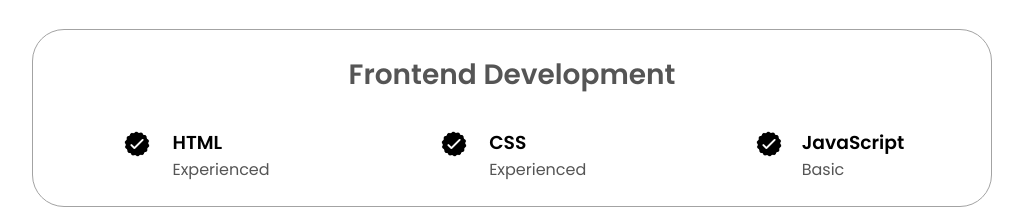
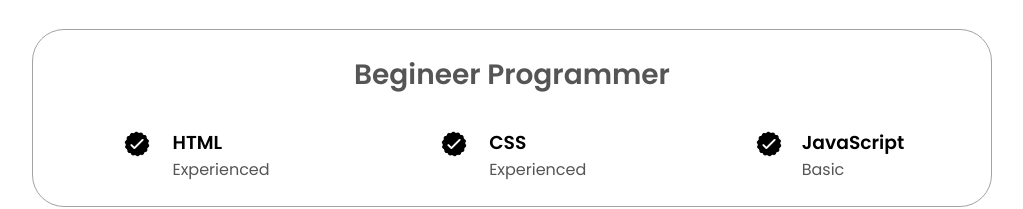
Before and after one commit to Codeas061/website, a plain HTML site: page index.html in a window 1280 px wide. Shown: the part 1796-2005 px from the top of the page, without its empty margins (128-1151 px from the left). Drawn offline with Linux system fonts and the light colour scheme; files whose address does not match are found by name.

Commit message:
Update index.html

```diff
--- a/index.html
+++ b/index.html
@@ -107,7 +107,7 @@
       <div class="experience-details-container">
         <div class="about-containers">
           <div class="details-container">
-            <h2 class="experience-sub-title">Frontend Development</h2>
+            <h2 class="experience-sub-title"> Begineer Programmer</h2>
             <div class="article-container">
               <article>
                 <img
```
